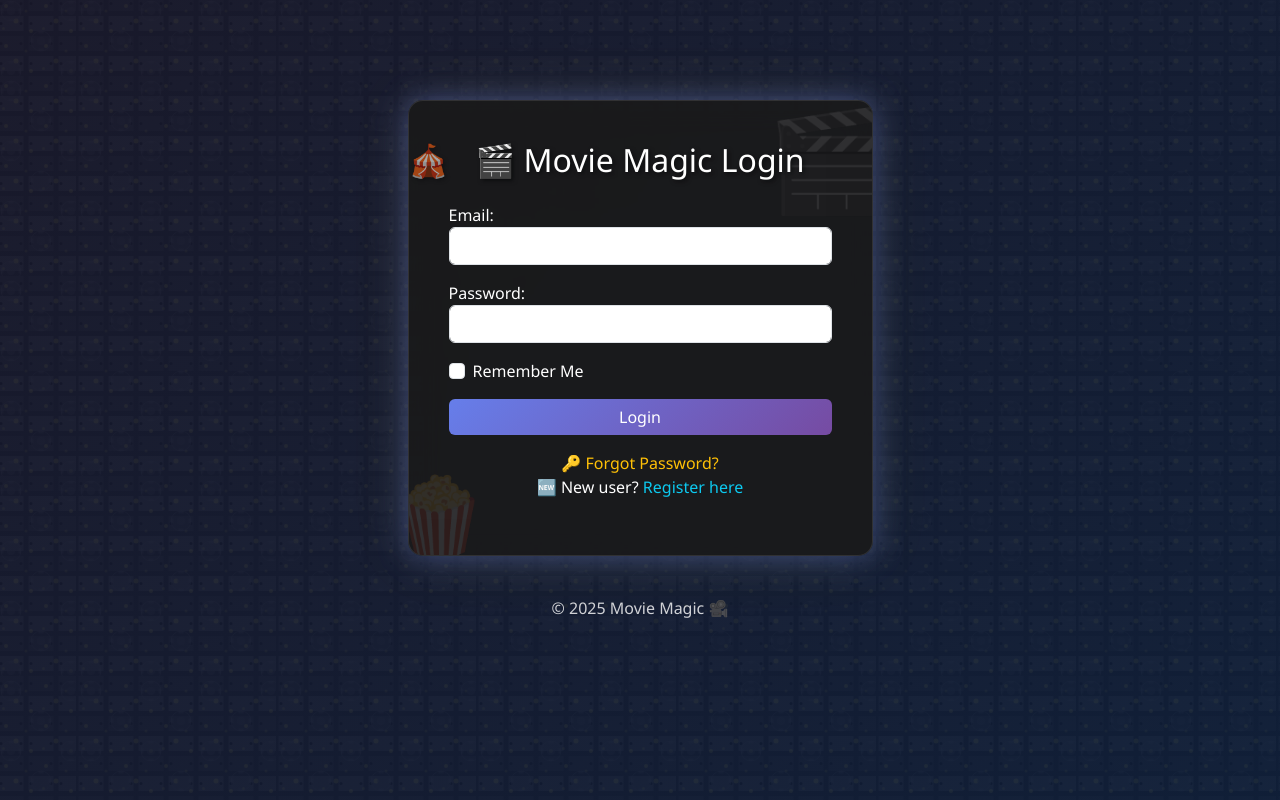
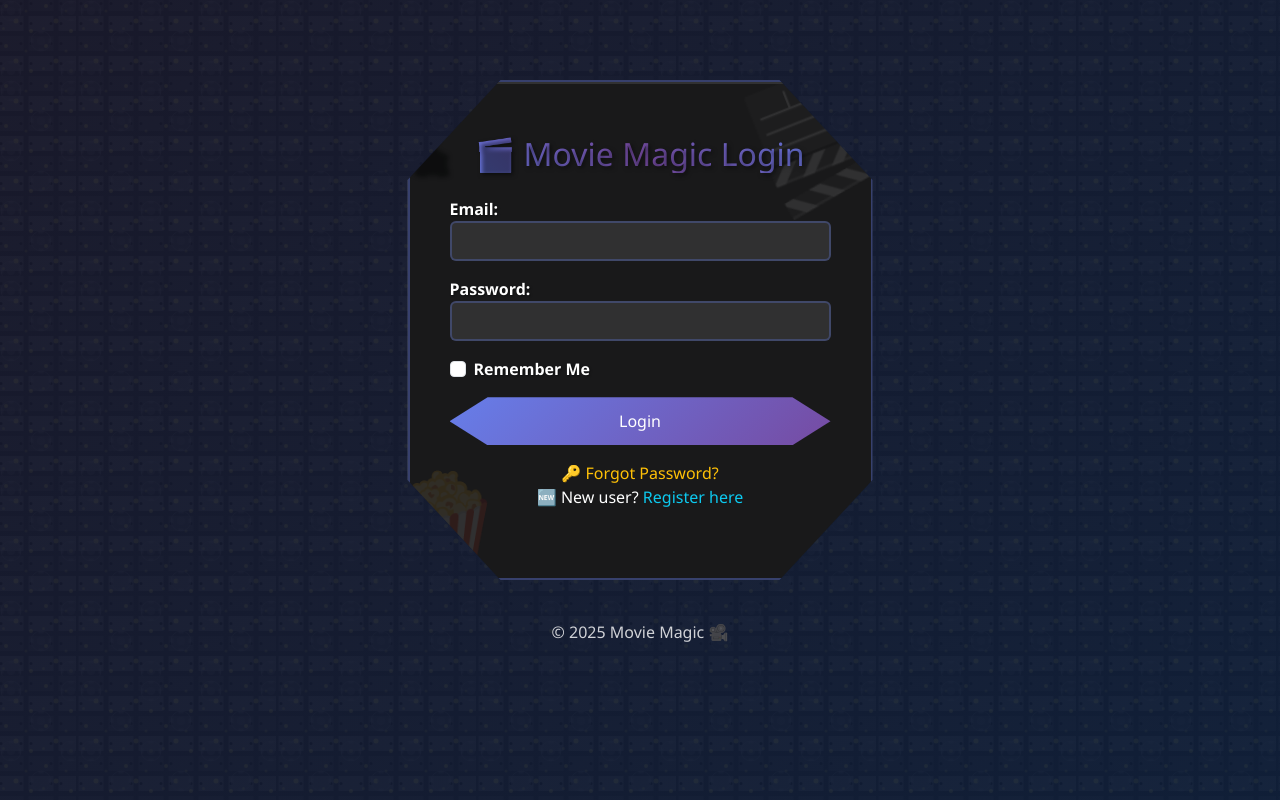
Before and after one commit to AMASAPOOJASREE/AWS_PROJECT, a Flask app: page /login in a window 1280 px wide. Run offline with Flask 3, Linux system fonts and the light colour scheme.

Commit message:
Update login.html

```diff
--- a/MOVIE_MAGIC/templates/login.html
+++ b/MOVIE_MAGIC/templates/login.html
@@ -29,37 +29,64 @@
     }
 
     .login-box {
-      margin-top: 100px;
-      background: rgba(26, 26, 26, 0.9);
+      margin-top: 80px;
+      background: rgba(26, 26, 26, 0.95);
       backdrop-filter: blur(15px);
-      padding: 2.5rem;
-      border-radius: 15px;
+      padding: 3rem 2.5rem;
+      /* HEXAGON SHAPE */
+      clip-path: polygon(20% 0%, 80% 0%, 100% 20%, 100% 80%, 80% 100%, 20% 100%, 0% 80%, 0% 20%);
       box-shadow:
-        0 0 30px rgba(102, 126, 234, 0.4),
-        0 0 60px rgba(255, 235, 59, 0.1);
-      border: 1px solid rgba(255, 255, 255, 0.1);
+        0 0 40px rgba(102, 126, 234, 0.6),
+        0 0 80px rgba(255, 235, 59, 0.3),
+        inset 0 2px 0 rgba(255, 255, 255, 0.1);
+      border: 2px solid rgba(102, 126, 234, 0.4);
       position: relative;
       overflow: hidden;
+      transition: all 0.4s ease;
+      min-height: 500px;
+      display: flex;
+      flex-direction: column;
+      justify-content: center;
+    }
+
+    .login-box:hover {
+      clip-path: polygon(15% 0%, 85% 0%, 100% 15%, 100% 85%, 85% 100%, 15% 100%, 0% 85%, 0% 15%);
+      transform: scale(1.02);
+      box-shadow:
+        0 0 60px rgba(102, 126, 234, 0.8),
+        0 0 120px rgba(255, 235, 59, 0.4);
     }
 
     .login-box::before {
       content: '🎬';
       position: absolute;
-      top: -20px;
-      right: -20px;
-      font-size: 100px;
+      top: -30px;
+      right: -30px;
+      font-size: 120px;
       opacity: 0.1;
       z-index: -1;
+      animation: rotate 15s linear infinite;
     }
 
     .login-box::after {
       content: '🍿';
       position: absolute;
-      bottom: -20px;
-      left: -20px;
-      font-size: 80px;
+      bottom: -30px;
+      left: -30px;
+      font-size: 100px;
       opacity: 0.1;
       z-index: -1;
+      animation: bounce 4s ease-in-out infinite;
+    }
+
+    @keyframes rotate {
+      from { transform: rotate(0deg); }
+      to { transform: rotate(360deg); }
+    }
+
+    @keyframes bounce {
+      0%, 100% { transform: translateY(0px); }
+      50% { transform: translateY(-15px); }
     }
 
     .btn-login {
@@ -69,6 +96,8 @@
       transition: all 0.3s ease;
       position: relative;
       overflow: hidden;
+      clip-path: polygon(10% 0%, 90% 0%, 100% 50%, 90% 100%, 10% 100%, 0% 50%);
+      padding: 12px 20px;
     }
 
     .btn-login::before {
@@ -84,16 +113,17 @@
     .btn-login:hover {
       background: linear-gradient(135deg, #764ba2 0%, #667eea 100%);
       transform: translateY(-2px);
-      box-shadow: 0 5px 15px rgba(102, 126, 234, 0.4);
+      box-shadow: 0 8px 25px rgba(102, 126, 234, 0.6);
+      clip-path: polygon(5% 0%, 95% 0%, 100% 50%, 95% 100%, 5% 100%, 0% 50%);
     }
 
     .btn-login:hover::before {
-      left: 10px;
+      left: 15px;
       opacity: 1;
     }
 
     .btn-login:hover {
-      padding-left: 40px;
+      padding-left: 45px;
     }
 
     a {
@@ -104,11 +134,23 @@
       text-align: center;
       color: rgba(255, 255, 255, 0.8);
       margin-top: 40px;
+      position: relative;
+      z-index: 2;
     }
 
     h2 {
       text-shadow: 2px 2px 4px rgba(0,0,0,0.5);
       position: relative;
+      background: linear-gradient(45deg, #667eea, #764ba2, #667eea);
+      -webkit-background-clip: text;
+      -webkit-text-fill-color: transparent;
+      background-clip: text;
+      animation: shimmer 3s ease-in-out infinite;
+    }
+
+    @keyframes shimmer {
+      0%, 100% { background-position: 0% 50%; }
+      50% { background-position: 100% 50%; }
     }
 
     h2::before {
@@ -117,6 +159,35 @@
       left: -40px;
       top: 0;
       opacity: 0.6;
+      animation: pulse 2s ease-in-out infinite;
+    }
+
+    @keyframes pulse {
+      0%, 100% { transform: scale(1); opacity: 0.6; }
+      50% { transform: scale(1.2); opacity: 1; }
+    }
+
+    .form-control {
+      background: rgba(255, 255, 255, 0.1);
+      border: 2px solid rgba(102, 126, 234, 0.3);
+      color: white;
+      transition: all 0.3s ease;
+    }
+
+    .form-control:focus {
+      background: rgba(255, 255, 255, 0.15);
+      border-color: #667eea;
+      box-shadow: 0 0 15px rgba(102, 126, 234, 0.5);
+      color: white;
+    }
+
+    .form-control::placeholder {
+      color: rgba(255, 255, 255, 0.6);
+    }
+
+    label {
+      font-weight: bold;
+      text-shadow: 1px 1px 2px rgba(0,0,0,0.5);
     }
   </style>
 </head>
```
